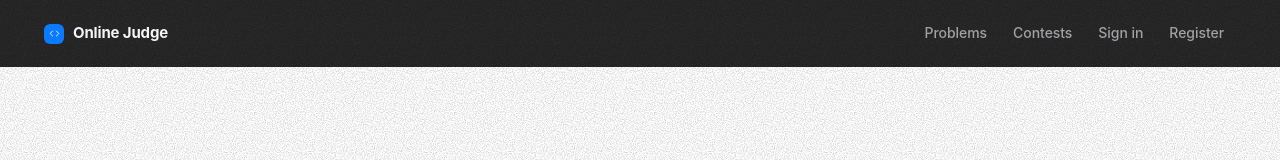
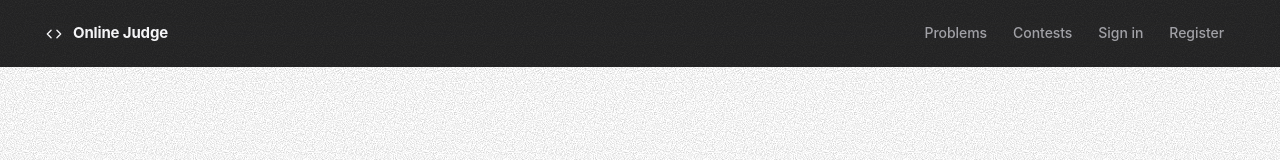
Before and after one commit to modi-meet/online-judge, a React (Vite) app in the folder apps/web/: page / in a window 1280 px wide. Shown: the top 160 px of the page. Built offline with nearby package versions, Linux system fonts and the light colour scheme; no server answers.

Commit message:
web: the navbar logo is the footer's bare code mark

```diff
--- a/apps/web/src/components/Layout.tsx
+++ b/apps/web/src/components/Layout.tsx
@@ -29,7 +29,7 @@ export function Layout() {
     <>
       <header className="nav">
         <div className="nav-inner">
-          <Link to={user ? '/problems' : '/'} className="brand"><span className="brand-mark" aria-hidden="true"><Icon name="code" size={13} /></span>Online Judge</Link>
+          <Link to={user ? '/problems' : '/'} className="brand"><span className="brand-mark" aria-hidden="true"><Icon name="code" size={20} /></span>Online Judge</Link>
           <nav>
             {item('/problems', 'Problems')}
             {item('/contests', 'Contests')}
--- a/apps/web/src/styles.css
+++ b/apps/web/src/styles.css
@@ -723,3 +723,6 @@ table.list, .list, .board, .subs, th,
   .st-sandbox .st-media { min-height: 380px; }
 }
 @media (max-width: 560px) { .stages { grid-template-columns: 1fr; } .st-queue, .st-compile { grid-column: 1; margin-top: 0; } }
+
+/* the navbar wears the footer's mark: the bare glyph, no tile */
+.brand-mark { width: auto; height: auto; border-radius: 0; background: none; color: #f5f5f7; }
```
